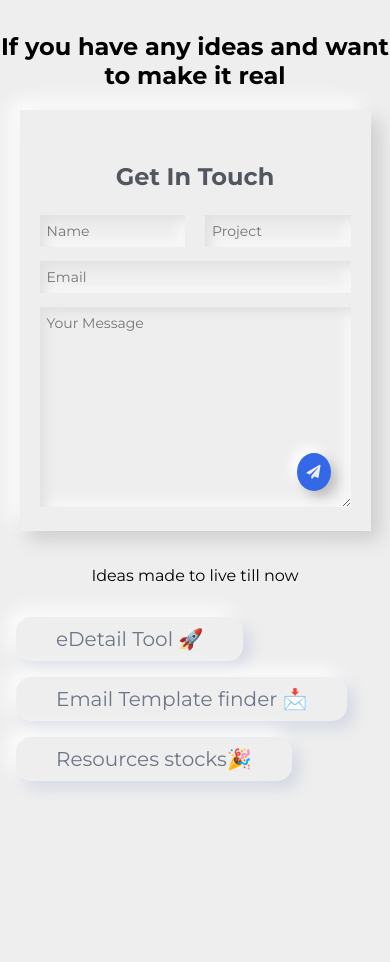
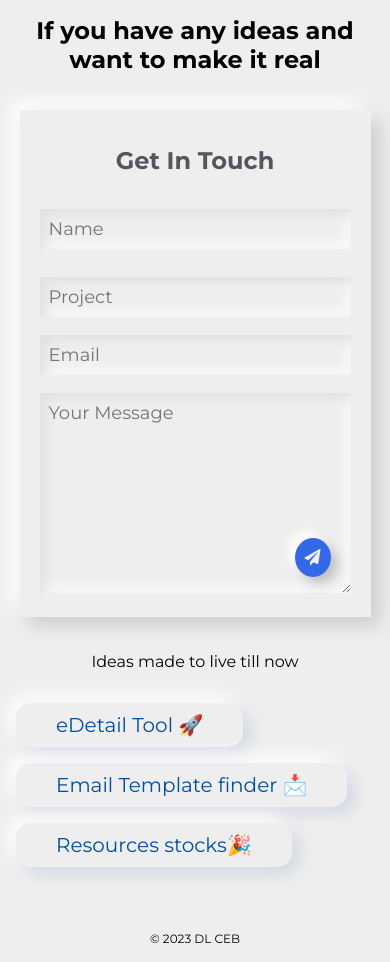
Before and after one commit to DL-CEB/dl-ceb.github.io, a plain HTML site: page index.html in a window 390 px wide. Before the commit the page ends 844 px from the top, so only its background shows below. Drawn offline with Linux system fonts and the light colour scheme.

Commit message:
contact page

```diff
--- a/css/style.css
+++ b/css/style.css
@@ -16,7 +16,7 @@ body {
 }
 
 h2 {
-    margin-top: 2rem;
+    margin: 1rem 2rem;
     text-align: center;
 }
 section{
@@ -47,7 +47,9 @@ section{
 
 .single-row {
     display: flex;
+    gap: 10px;
     justify-content: space-between;
+    /* flex-direction: column; */
 }
 
 .form-in {
@@ -64,13 +66,7 @@ section{
     color: #52565e;
 }
 
-.ml {
-    margin-left: 10px;
-}
 
-.mr {
-    margin-right: 10px;
-}
 
 .multiple-row {
     position: relative;
@@ -81,6 +77,7 @@ section{
     display: none;
 } */
 #submit {
+
     position: absolute;
     font-size: 14px;
     bottom: 20px;
@@ -95,8 +92,8 @@ section{
 }
 
 #submit:hover {
-    box-shadow: inset 6px 6px 12px #2954b9,
-        inset -6px -6px 12px #3d7eff;
+    box-shadow: inset 6px 6px 12px #034ea2,
+        inset -6px -6px 12px #034ea2;
 }
 
 /* Right side Design*/
@@ -115,7 +112,7 @@ textarea {
     border: none;
     padding: 10px 40px;
     border-radius: 15px;
-    color: #6D7587;
+    color: #034ea2;
     background-color: var(--back-color);
     /*box-shadow: 3px 4px 6px 1px rgba(0, 0, 0, 0.3),
                 -2px -2px 4px 2px rgba(255, 255, 255, 1),
@@ -150,8 +147,15 @@ p {
     gap: 1rem;
     flex-wrap: wrap;
 }
+.footer{
+    font-size: 12px;
+}
+@media only screen and (max-width: 770px) {
+    .single-row {
+        display: flex;
+        flex-direction: column;
+    }
 
-@media only screen and (max-width: 770px) {
     .contact-container {
         flex-direction: column;
     }
@@ -159,4 +163,11 @@ p {
     .contact-left {
         width: 100%;
     }
+    .form-in {
+        font-size: 18px;
+
+    }
+    #submit {
+        font-size: 16px;
+    }
 }
--- a/index.html
+++ b/index.html
@@ -45,10 +45,10 @@ ed0677 pink -->
     <a href="https://dl-ceb.github.io/resources/" target="_blank" class="my-5 btn neumorphic-btn">Resources stocks🎉</a>
   </div>
 </section>
+<p id="cp" class="footer">&#169; 2023  DL CEB</p>
 <script src="./js/telegram.js"></script>
     <script>
-
-
+      document.getElementById('cp').innerHTML = "&#169; "+  new Date().getFullYear()+ " DL CEB"
         function sndMsg() {
             var name = document.getElementById("name").value;
             var email = document.getElementById("email").value;
```
